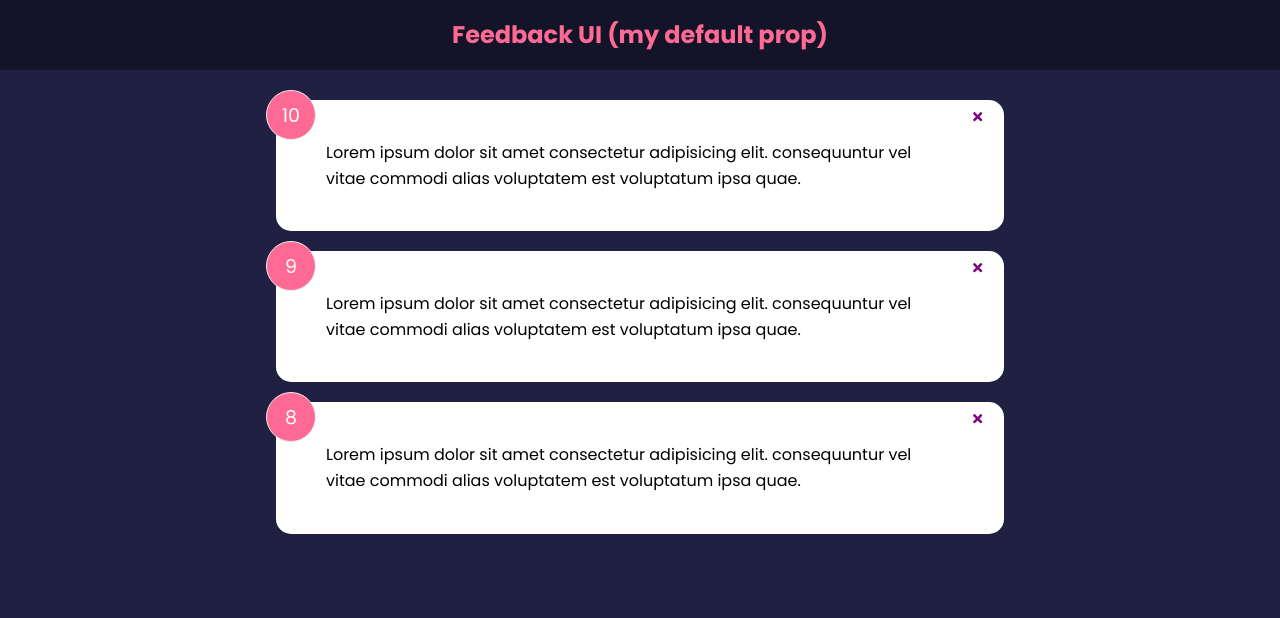
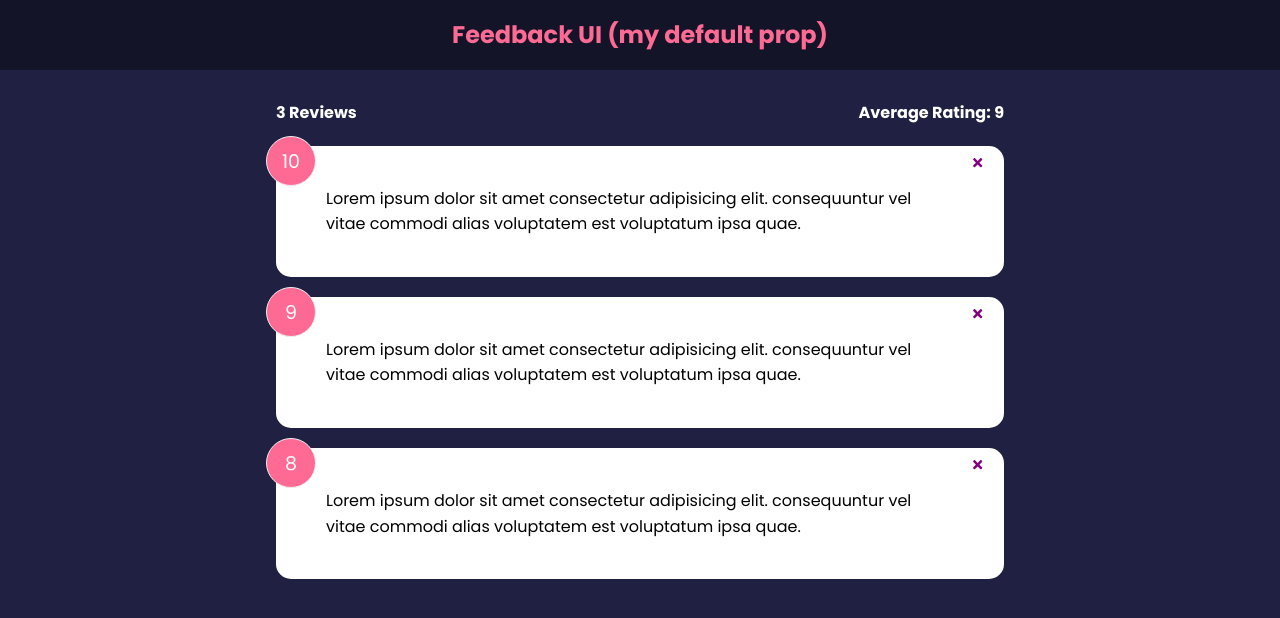
Before and after one commit to garrettdurbin/feedback-app, a React (Create React App) app: page / in a window 1280 px wide. Shown: the top 618 px of the page. Built offline with nearby package versions, Linux system fonts and the light colour scheme.

Commit message:
Added FeedbackStats component

```diff
--- a/src/App.js
+++ b/src/App.js
@@ -2,6 +2,7 @@
 import Header from './components/Header'
 import FeedbackList from './components/FeedbackList'
 import FeedbackData from './data/FeedbackData'
+import FeedbackStats from './components/FeedbackStats'
 
 function App() {
   /*Below, I'm using the hook useState. The name is the first param. The second param is the function to update this piece of state. You normally call the function "set" + "whatever your setting".*/
@@ -18,6 +19,7 @@
     <>
       <Header />
       <div className="container">
+        <FeedbackStats feedback={feedback} />
         <FeedbackList feedback={feedback} handleDelete={deleteFeedback} />
       </div>
     </>
--- /dev/null
+++ b/src/components/FeedbackStats.jsx
@@ -0,0 +1,24 @@
+import PropTypes from 'prop-types'
+
+function FeedbackStats({ feedback }) {
+  // Calculate ratings avg
+  let average = feedback.reduce((acc, cur) => {
+    return acc + cur.rating
+  }, 0) / feedback.length
+
+  average = average.toFixed(1).replace(/[.,]0$/, '')
+  // /[.,]0$/, '' is a regular expression that get's rid of my dangling zeros on the average rating.
+
+  return (
+    <div className='feedback-stats'>
+      <h4>{feedback.length} Reviews</h4>
+      <h4>Average Rating: {isNaN(average) ? 0 : average}</h4>
+    </div>
+  )
+}
+
+FeedbackStats.propType = {
+  feedback: PropTypes.array.isRequired,
+}
+
+export default FeedbackStats
```
